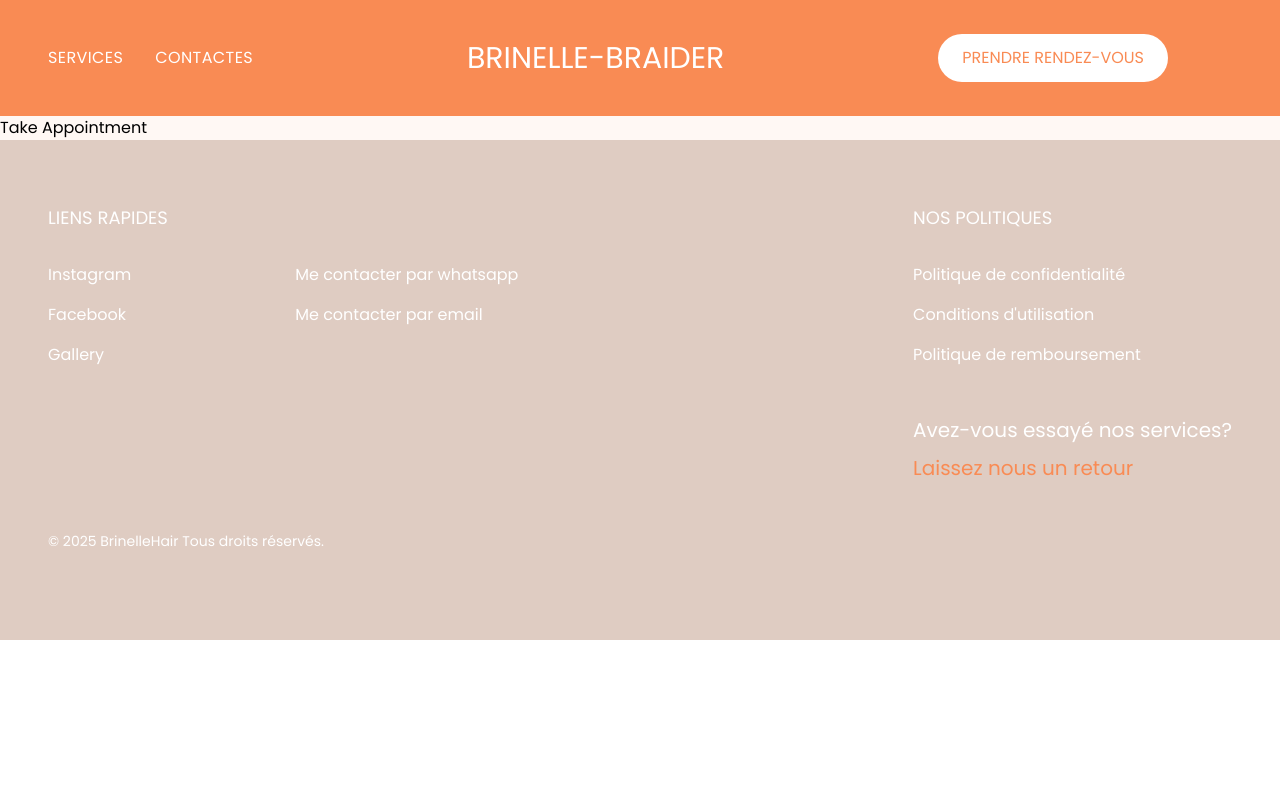
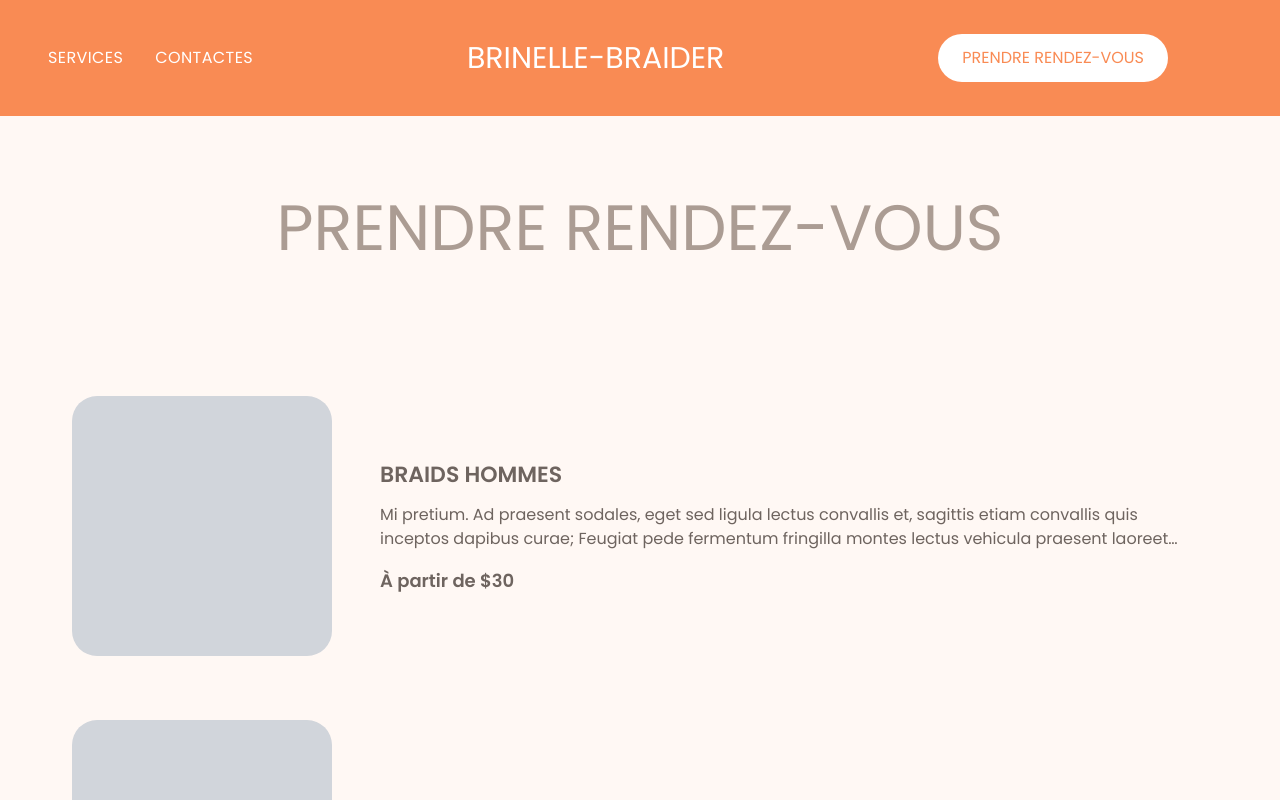
Before and after one commit to JeanHerveDonchi/hairstylist-website, a Vue app in the folder src/frontend/brinelle_hair/: page /prendre-rendez-vous in a window 1280 px wide. Shown: the top 800 px of the page. Built offline with nearby package versions, Linux system fonts and the light colour scheme.

Commit message:
book-appointment-hairstyle-list page completed

```diff
--- a/src/frontend/brinelle_hair/src/components/ui/reusable/HairCategoryCard.vue
+++ b/src/frontend/brinelle_hair/src/components/ui/reusable/HairCategoryCard.vue
@@ -71,6 +71,7 @@ const handleClick = () => {
         mt-2
         text-[14px] md:text-[18px]
         font-poppins
+
         text-left
       "
       :style="{color: COLORS.color_text_main}"
--- /dev/null
+++ b/src/frontend/brinelle_hair/src/components/ui/reusable/HairStyleList.vue
@@ -0,0 +1,115 @@
+<script setup lang="ts">
+import { COLORS } from '@/constants/colors'
+import ImageCard from './ImageCard.vue'
+
+/**
+ * Hairstyle Card Component (List View)
+ *
+ * Displays a clickable card with image on left, details on right
+ *
+ * Props:
+ * - id: Unique hairstyle identifier
+ * - imageUrl: Hairstyle image URL
+ * - name: Hairstyle name
+ * - description: Hairstyle description
+ * - price: Starting price
+ * - size: Image size in pixels (optional, default 150px for list view)
+ */
+
+interface Props {
+  id: string
+  imageUrl: string
+  name: string
+  description: string
+  price: number
+  size?: number
+}
+
+const props = withDefaults(defineProps<Props>(), {
+  size: 260  // Larger default size for list view
+})
+
+// Emit click event with hairstyle id
+const emit = defineEmits<{
+  click: [id: string]
+}>()
+
+const handleClick = () => {
+  emit('click', props.id)
+}
+</script>
+
+<template>
+  <div
+    @click="handleClick"
+    class="
+      flex
+      flex-col
+      sm:flex-row
+      sm:items-center
+      gap-8
+      p-6
+      cursor-pointer
+      items-center
+      group
+    "
+  >
+    <!-- Image Card (Left on desktop, Top on mobile) -->
+    <div class="flex-shrink-0 transition-transform duration-300 group-hover:scale-110">
+      <ImageCard
+        :imageUrl="imageUrl"
+        :size="size"
+      />
+    </div>
+
+    <!-- Details (Right on desktop, Bottom on mobile) -->
+    <div class="flex flex-col justify-center flex-1 min-w-0 sm:ml-4 text-left max-w-[200px] sm:max-w-none mx-auto sm:mx-0">
+      <!-- Hairstyle Name -->
+      <h3
+        class="
+          text-[18px] md:text-[22px]
+          uppercase
+          font-poppins font-semibold
+          mb-3
+        "
+        :style="{color: COLORS.color_text_main}"
+      >
+        {{ name }}
+      </h3>
+
+      <!-- Description -->
+      <p
+        class="
+          text-[14px] md:text-[16px]
+          font-poppins
+          mb-4
+          line-clamp-2
+        "
+        :style="{color: COLORS.color_text_main}"
+      >
+        {{ description }}
+      </p>
+
+      <!-- Price -->
+      <p
+        class="
+          text-[14px] md:text-[18px]
+          font-poppins font-semibold
+        "
+        :style="{color: COLORS.color_text_main}"
+      >
+        À partir de ${{ price }}
+      </p>
+    </div>
+  </div>
+</template>
+
+<style scoped>
+/* Truncate description to 2 lines */
+.line-clamp-2 {
+  display: -webkit-box;
+  -webkit-line-clamp: 2;
+  -webkit-box-orient: vertical;
+  overflow: hidden;
+}
+</style>
--- /dev/null
+++ b/src/frontend/brinelle_hair/src/constants/categories.ts
@@ -0,0 +1,29 @@
+import { HairstyleCategoryName, type Category } from "@/types/category.types";
+import { CATEGORY_IMAGES } from "./images";
+
+export const MOCK_CATEGORIES: Category[] = [
+  {
+    id: 'men',
+    coverImageUrl: CATEGORY_IMAGES.men,
+    title: HairstyleCategoryName.Men,
+    startPrice: 25,
+    available: true,
+    description: "Category Hommes"
+  },
+  {
+    id: 'women',
+    coverImageUrl: CATEGORY_IMAGES.women,
+    title: HairstyleCategoryName.Women,
+    startPrice: 35,
+    available: true,
+    description: "Category Hommes"
+  },
+  {
+    id: 'children',
+    coverImageUrl: CATEGORY_IMAGES.children,
+    title: HairstyleCategoryName.Children,
+    startPrice: 20,
+    available: true,
+    description: "Category Hommes"
+  }
+]
--- a/src/frontend/brinelle_hair/src/constants/hairstyles.ts
+++ b/src/frontend/brinelle_hair/src/constants/hairstyles.ts
@@ -1,37 +1,71 @@
-import { HairstyleCategory, HairstyleType, type HairStyle } from '@/types/hairstyle.types'
+import { HairstyleType, type HairStyle } from '@/types/hairstyle.types'
+import { MOCK_CATEGORIES } from './categories'
 
 export const MOCK_HAIRSTYLES: HairStyle[] = [
   {
     id: '1',
     name: 'Braids Hommes',
-    category: HairstyleCategory.Men,
+    category: MOCK_CATEGORIES.find(c => c.id === "men"),
     type: HairstyleType.Braids,
     price: 30,
     duration: 45,
-    description: 'Braids hommes',
-    image: '/images/mens_braids.jpg',
+    description: 'Mi pretium. Ad praesent sodales, eget sed ligula lectus convallis et, sagittis etiam convallis quis inceptos dapibus curae; Feugiat pede fermentum fringilla montes lectus vehicula praesent laoreet arcu aliquet ultricies egestas magna a nibh egestas id rhoncus ligula amet rutrum nibh malesuada magnis sem ipsum. Aliquam nam nisi habitasse non.',
+    image: '',
     available: true
   },
   {
     id: '2',
     name: 'Basic Curls',
-    category: HairstyleCategory.Women,
+    category: MOCK_CATEGORIES.find(c => c.id === "women"),
     type: HairstyleType.Curls,
     price: 50,
     duration: 45,
     description: 'Curls femmes',
-    image: '/images/womens_curls.jpg',
+    image: '',
     available: true
   },
   {
     id: '3',
     name: 'Extra Boho Braids',
-    category: HairstyleCategory.Children,
+    category: MOCK_CATEGORIES.find(c => c.id === "children"),
     type: HairstyleType.Braids,
     price: 30,
     duration: 45,
     description: 'Braids enfants',
-    image: '/images/childrens_braids.jpg',
+    image: '',
+    available: true
+  },
+    {
+    id: '4',
+    name: 'Locks Hommes',
+    category: MOCK_CATEGORIES.find(c => c.id === "men"),
+    type: HairstyleType.Braids,
+    price: 30,
+    duration: 45,
+    description: 'Locks hommes',
+    image: '',
+    available: true
+  },
+  {
+    id: '5',
+    name: 'French Curls',
+    category: MOCK_CATEGORIES.find(c => c.id === "women"),
+    type: HairstyleType.Curls,
+    price: 50,
+    duration: 45,
+    description: 'French Curls femmes',
+    image: '',
+    available: true
+  },
+  {
+    id: '6',
+    name: 'Extra Boho Curls',
+    category: MOCK_CATEGORIES.find(c => c.id === "children"),
+    type: HairstyleType.Braids,
+    price: 30,
+    duration: 45,
+    description: 'Boho curls enfants',
+    image: '',
     available: true
   },
 ]
--- /dev/null
+++ b/src/frontend/brinelle_hair/src/types/category.types.ts
@@ -0,0 +1,14 @@
+export interface Category {
+    id: string,
+    coverImageUrl: string,
+    title: HairstyleCategoryName,
+    startPrice: number,
+    available: boolean,
+    description: string
+}
+
+export enum HairstyleCategoryName {
+  Men = 'Hommes',
+  Women = 'Femmes',
+  Children = 'Enfants'
+}
--- a/src/frontend/brinelle_hair/src/types/hairstyle.types.ts
+++ b/src/frontend/brinelle_hair/src/types/hairstyle.types.ts
@@ -1,7 +1,9 @@
+import type { Category } from "./category.types"
+
 export interface HairStyle {
     id: string,
     name: string
-    category: HairstyleCategory,
+    category: Category | undefined,
     type: HairstyleType,
     price: number
     duration: number // in minutes
@@ -10,11 +12,7 @@ export interface HairStyle {
     available: boolean
 }
 
-export enum HairstyleCategory {
-  Men = 'men',
-  Women = 'women',
-  Children = 'children'
-}
+
 
 export enum HairstyleType {
   Curls = 'curls',
--- a/src/frontend/brinelle_hair/src/views/HomeView.vue
+++ b/src/frontend/brinelle_hair/src/views/HomeView.vue
@@ -3,35 +3,18 @@ import HeroSection from '@/components/sections/HeroSection.vue';
 import Title from '@/components/ui/reusable/Title.vue';
 import HairCategoryCard from '@/components/ui/reusable/HairCategoryCard.vue';
 import MainButton from '@/components/ui/reusable/MainButton.vue';
-import { CATEGORY_IMAGES } from '@/constants/images';
 import { useRouter } from 'vue-router';
+import { MOCK_CATEGORIES } from '@/constants/categories';
 
 const router = useRouter();
 
-//routes will not work, still to be decided
-const categories = [
-  {
-    id: 'men',
-    imageUrl: CATEGORY_IMAGES.men,
-    title: 'Hommes',
-    price: 25,
-    route: '/prendre-rendez-vous?category=men'
-  },
-  {
-    id: 'women',
-    imageUrl: CATEGORY_IMAGES.women,
-    title: 'Femmes',
-    price: 35,
-    route: '/prendre-rendez-vous?category=women'
-  },
-  {
-    id: 'children',
-    imageUrl: CATEGORY_IMAGES.children,
-    title: 'Enfants',
-    price: 20,
-    route: '/prendre-rendez-vous?category=children'
-  }
-]
+const categoryRoutes = MOCK_CATEGORIES.map(c => ({
+  id: c.id,
+  imageUrl: c.coverImageUrl,
+  title: c.title,
+  price: c.startPrice,
+  route: `/prendre-rendez-vous?category=${c.id}`
+}))
 
 const handleClickToRoute = (route: string) => {
   router.push(route)
@@ -45,7 +28,7 @@ const handleClickToRoute = (route: string) => {
     <section class="py-16 px-6">
       <div class="max-w-[1400px] mx-auto">
         <div class="grid grid-cols-1 md:grid-cols-2 lg:grid-cols-3 gap-8 justify-items-center">
-          <HairCategoryCard v-for="category in categories" :key="category.id" :imageUrl="category.imageUrl"
+          <HairCategoryCard v-for="category in categoryRoutes" :key="category.id" :imageUrl="category.imageUrl"
             :categoryTitle="category.title" :startPrice="category.price" :size="350"
             @click="handleClickToRoute(category.route)" />
         </div>
--- a/src/frontend/brinelle_hair/src/views/TakeAppointment.vue
+++ b/src/frontend/brinelle_hair/src/views/TakeAppointment.vue
@@ -1,9 +1,62 @@
 <script setup lang="ts">
+import { computed } from 'vue'
+import { useRouter, useRoute } from 'vue-router'
+import { MOCK_HAIRSTYLES } from '@/constants/hairstyles'
+import Title from '@/components/ui/reusable/Title.vue'
+import HairStyleList from '@/components/ui/reusable/HairStyleList.vue'
+const router = useRouter()
+const route = useRoute()
+
+// Filter by category if provided in query params
+const categoryFilter = computed(() => route.query.category as string | undefined)
+
+const filteredHairstyles = computed(() => {
+  if (!categoryFilter.value) {
+    return MOCK_HAIRSTYLES
+  }
+  // Filter by category id
+  return MOCK_HAIRSTYLES.filter(h => h.category?.id === categoryFilter.value)
+})
+
+// Handle hairstyle click - navigate to detail page
+const handleHairstyleClick = (id: string) => {
+  router.push(`/hairstyle/${id}`)
+}
 </script>
 
 <template>
-  <div id="app">
-    <h1>Take Appointment</h1>
+  <div class="min-h-screen">
+    <!-- Page Title -->
+    <Title text="PRENDRE RENDEZ-VOUS" />
+
+    <!-- Hairstyles List -->
+    <section class="py-8 px-6 md:px-12">
+      <div class="max-w-[1200px] mx-auto">
+        <!-- List View Container -->
+        <div class="flex flex-col gap-4">
+          <HairStyleList
+            v-for="hairstyle in filteredHairstyles"
+            :key="hairstyle.id"
+            :id="hairstyle.id"
+            :imageUrl="hairstyle.image"
+            :name="hairstyle.name"
+            :description="hairstyle.description"
+            :price="hairstyle.price"
+            @click="handleHairstyleClick"
+          />
+        </div>
+
+        <!-- Empty State -->
+        <div
+          v-if="filteredHairstyles.length === 0"
+          class="text-center py-16"
+        >
+          <p class="text-gray-500 text-lg">
+            Aucune coiffure disponible pour cette catégorie.
+          </p>
+        </div>
+      </div>
+    </section>
   </div>
 </template>
 
```
